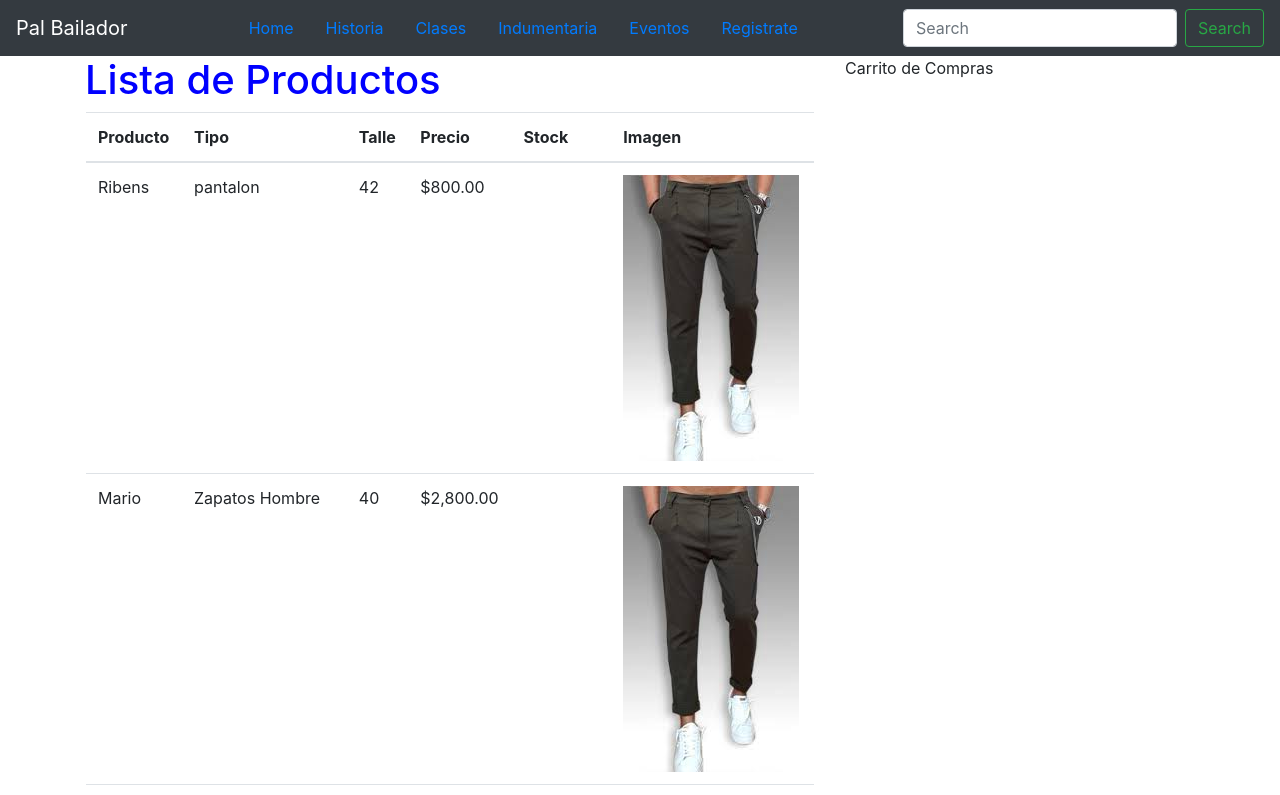
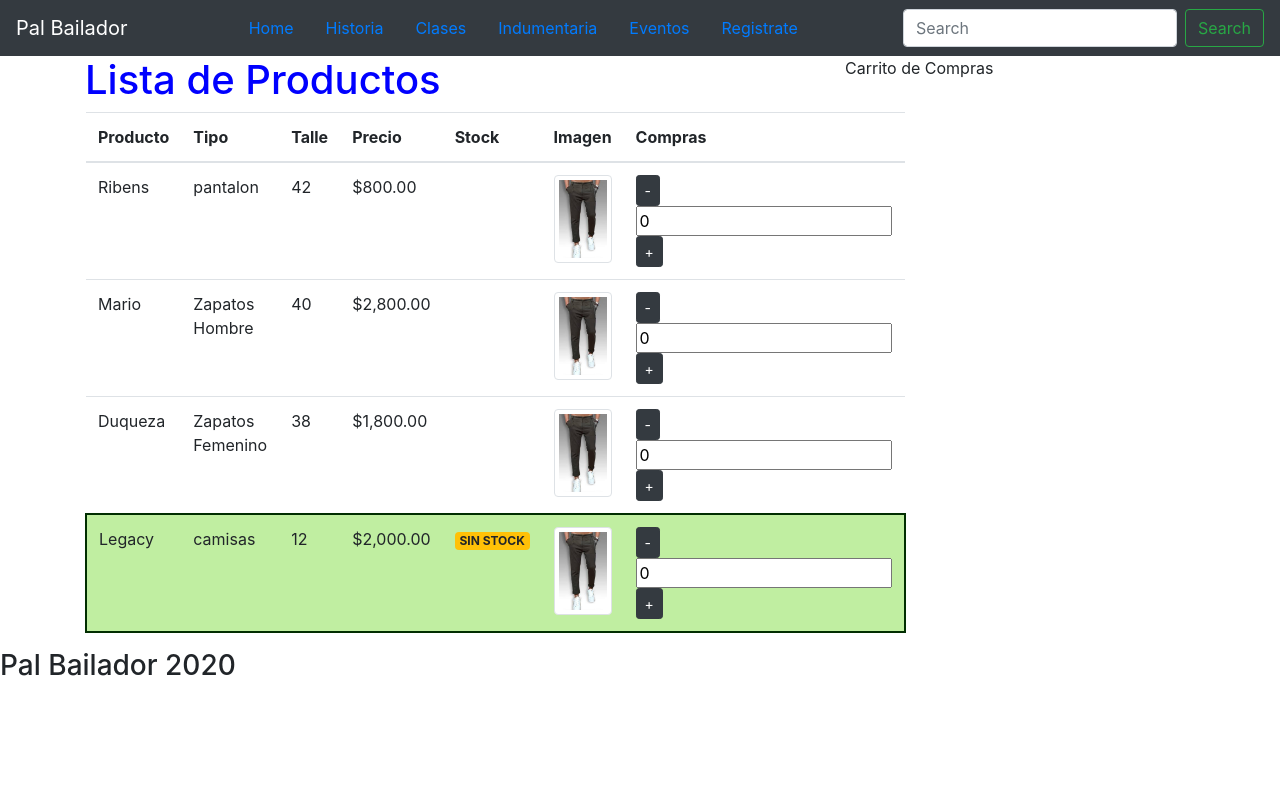
Before and after one commit to ernestoQuintana/angular-palbailador, an Angular app: page / in a window 1280 px wide. Shown: the top 795 px of the page. Built offline with nearby package versions, Linux system fonts and the light colour scheme.

Commit message:
agrega blinding, modifica form

```diff
--- a/src/app/app.module.ts
+++ b/src/app/app.module.ts
@@ -4,6 +4,8 @@ import { NgModule } from '@angular/core';
 import { AppRoutingModule } from './app-routing.module';
 import { AppComponent } from './app.component';
 import { ProductsListComponent } from './products-list/products-list.component';
+
+import { FormsModule }from '@angular/forms';
 
 @NgModule({
   declarations: [
@@ -12,7 +14,8 @@ import { ProductsListComponent } from './products-list/products-list.component';
   ],
   imports: [
     BrowserModule,
-    AppRoutingModule
+    AppRoutingModule,
+    FormsModule
   ],
   providers: [],
   bootstrap: [AppComponent]
--- a/src/app/products-list/products-list.component.html
+++ b/src/app/products-list/products-list.component.html
@@ -8,16 +8,26 @@
       <th>Precio</th>
       <th>Stock</th>
       <th>Imagen</th>
+      <th>Compras</th>
     </tr>
   </thead>
   <tbody>
-        <tr *ngFor="let product of products" [ngClass]="{'clearance':product.clearance}">
-            <td>{{product.nombre}}</td>
-            <td>{{product.tipo}}</td>
-            <td>{{product.talle}}</td>
-            <td>{{product.precio | currency}}</td>
-            <td><span class="badge badge-warning" *ngIf="product.stock==0">SIN STOCK</span></td>
-            <td><img [src]="product.imagen" [alt]="product.nombre"></td>
+    <tr
+      *ngFor="let product of products"
+      [ngClass]="{ clearance: product.clearance }"
+    >
+      <td>{{ product.nombre }}</td>
+      <td>{{ product.tipo }}</td>
+      <td>{{ product.talle }}</td>
+      <td>{{ product.precio | currency }}</td>
+      <td>
+        <span class="badge badge-warning" *ngIf="product.stock == 0">SIN STOCK</span>
+      </td>
+      <td><img width="150" class="img-thumbnail" [src]="product.imagen" [alt]="product.nombre" /></td>
+      <td><button class="btn btn-dark btn-sm" (click)="downQuantity(product)" >-</button>
+        <input type="text" [(ngModel)]="product.quantity" (keyup)='ChangeQuantity($event, product)'>
+        <button class="btn btn-dark btn-sm" (click)="upQuantity(product)">+</button>
+      </td>
     </tr>
   </tbody>
 </table>
--- a/src/app/products-list/products-list.component.ts
+++ b/src/app/products-list/products-list.component.ts
@@ -21,6 +21,7 @@ export class ProductsListComponent implements OnInit {
       stock: 4,
       imagen: "assets/img/ribens.jpg",
       clearance: false,
+      quantity: 0,
     },
     {
       nombre: "Mario",
@@ -30,6 +31,7 @@ export class ProductsListComponent implements OnInit {
       stock: 3,
       imagen: "assets/img/ribens.jpg",
       clearance: false,
+      quantity:0,
     },
     {
       nombre: "Duqueza",
@@ -39,6 +41,7 @@ export class ProductsListComponent implements OnInit {
       stock: 2,
       imagen: "assets/img/ribens.jpg",
       clearance: false,
+      quantity: 0,
     },
     {
       nombre: "Legacy",
@@ -48,9 +51,21 @@ export class ProductsListComponent implements OnInit {
       stock: 0,
       imagen: "assets/img/ribens.jpg",
       clearance: true,
+      quantity:0,
     }
   ]
   ngOnInit(): void {
   }
+upQuantity(product: Product): void{
+  if(product.quantity < product.stock)
+  product.quantity++;
+}
+downQuantity(product: Product): void{
+  if(product.quantity>0)
+  product.quantity--;
+}
+ChangeQuantity(event, product: Product): void {
+  console.log(event.key);
+}
 
 }
```
Lines whose indentation alone changed are shown as unchanged.
